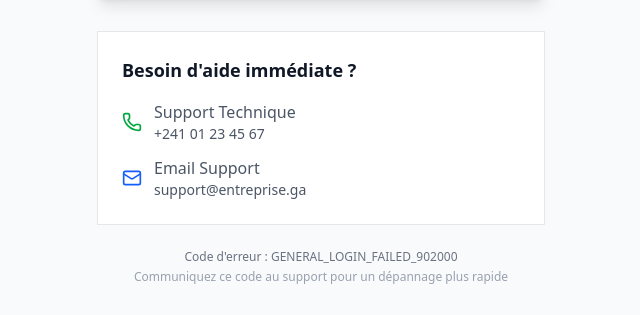
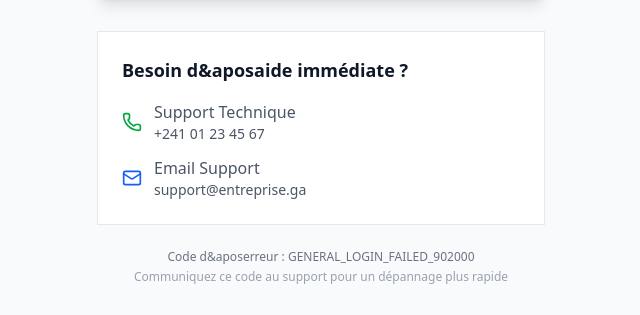
Before and after one commit to axel-chancia/regardplus, a Next.js app: page /erreur-connexion in a window 1280 px wide. Shown: the part 621-936 px from the top of the page, without its empty margins (319-959 px from the left). Built offline with nearby package versions, Linux system fonts and the light colour scheme.

Commit message:
modified:   app/erreur-connexion/page.tsx

```diff
--- a/app/erreur-connexion/page.tsx
+++ b/app/erreur-connexion/page.tsx
@@ -148,7 +148,7 @@ export default function PageErreurConnexion() {
         {/* Informations de contact d'urgence */}
         <div className="mt-8 bg-white rounded-lg border border-gray-200 p-6">
           <h2 className="text-lg font-semibold text-gray-900 mb-4">
-            Besoin d'aide immédiate ?
+            Besoin d&aposaide immédiate ?
           </h2>
           <div className="space-y-3">
             <div className="flex items-center text-gray-600">
@@ -171,7 +171,7 @@ export default function PageErreurConnexion() {
         {/* Codes d'erreur pour le support */}
         <div className="mt-6 text-center">
           <div className="text-xs text-gray-500">
-            Code d'erreur : {typeErreur.toUpperCase()}_LOGIN_FAILED_{Date.now().toString().slice(-6)}
+            Code d&aposerreur : {typeErreur.toUpperCase()}_LOGIN_FAILED_{Date.now().toString().slice(-6)}
           </div>
           <div className="text-xs text-gray-400 mt-1">
             Communiquez ce code au support pour un dépannage plus rapide
```
